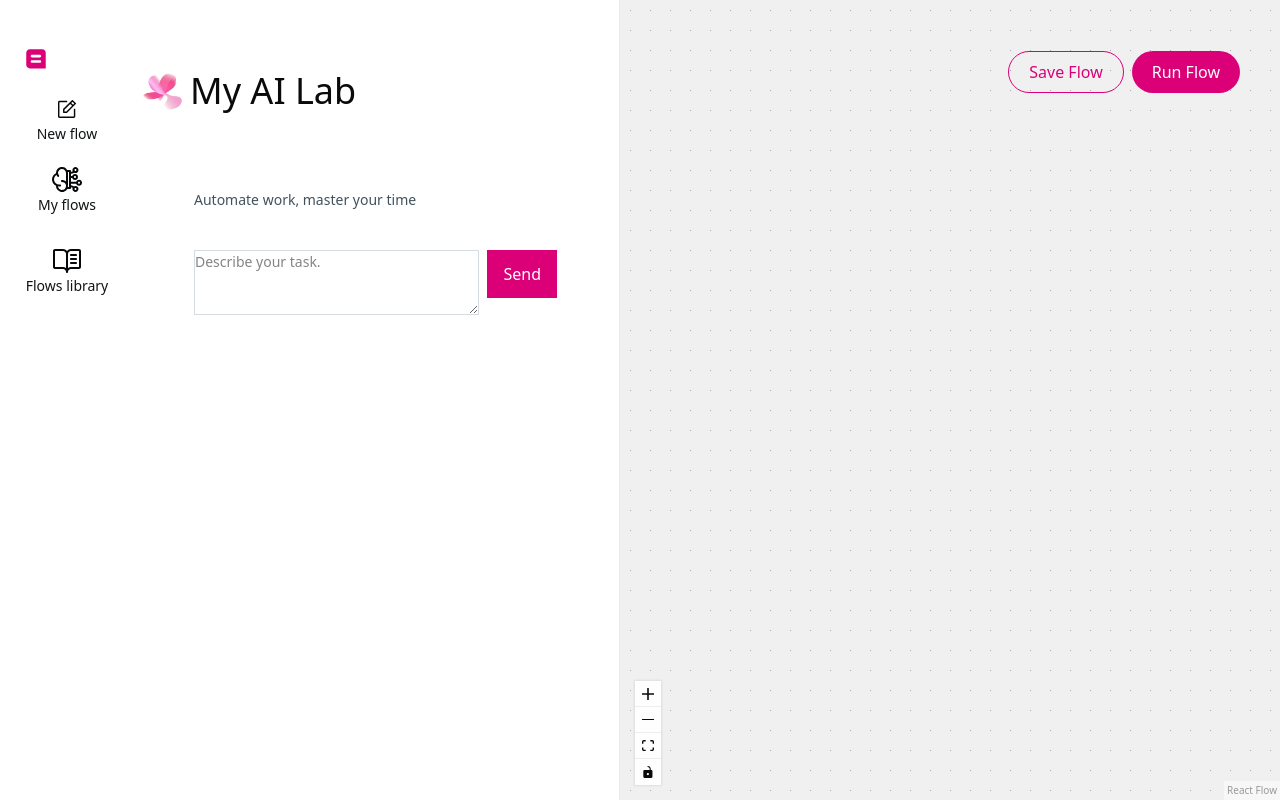
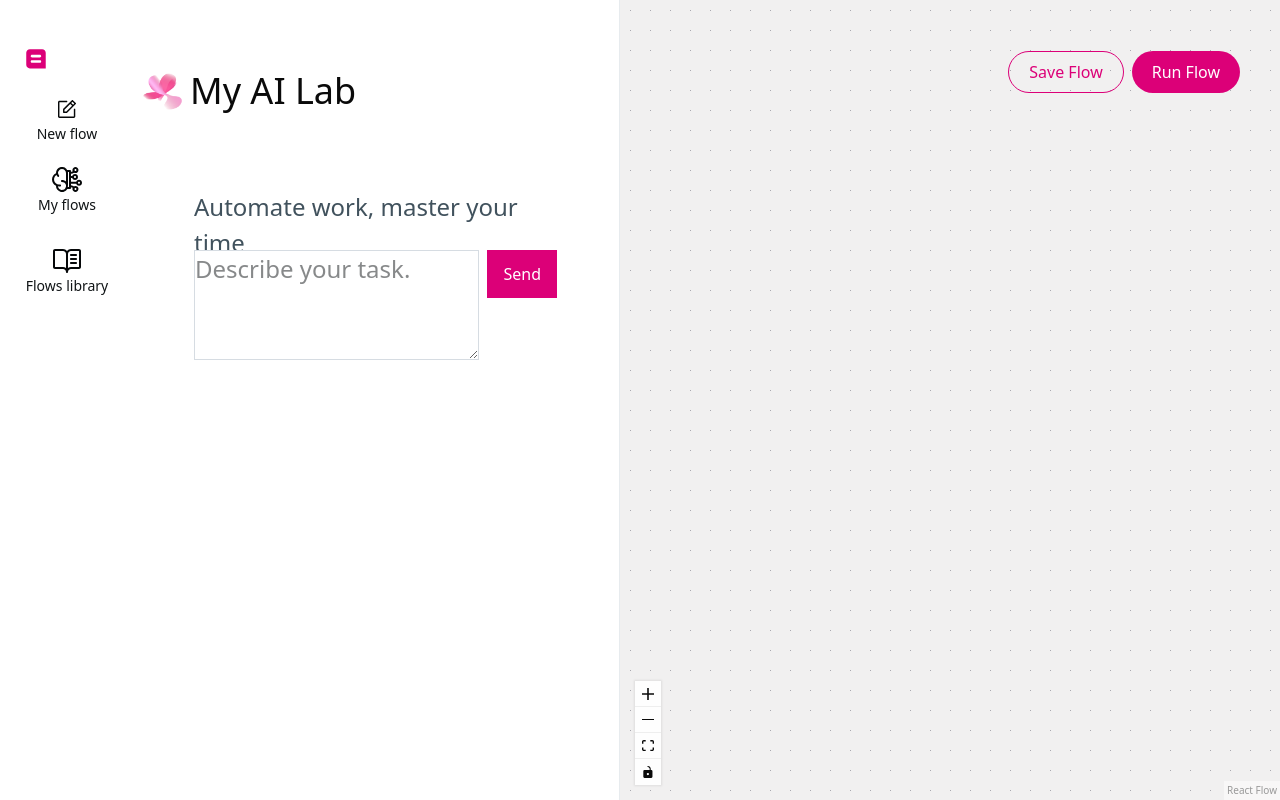
Before and after one commit to AntoineG-GitHub/BelfiusHackaton-frontend, a React (Vite) app: page / in a window 1280 px wide. Built offline with nearby package versions, Linux system fonts and the light colour scheme.

Commit message:
bigger fonts

```diff
--- a/src/components/Flow/TaskInput.tsx
+++ b/src/components/Flow/TaskInput.tsx
@@ -24,7 +24,7 @@ export function TaskInput({ value, onChange, onSubmit }: TaskInputProps) {
         value={value}
         onChange={(e) => onChange(e.target.value)}
         placeholder="Describe your task."
-        className="flex-1 bg-white border border-[#d6dce2] p-[15px] text-[14px] h-[49px]"
+        className="flex-1 bg-white border border-[#d6dce2] p-[15px] text-[14px] h-[49px] task-prompt"
         rows={3}
       />
 
--- a/src/index.css
+++ b/src/index.css
@@ -1342,6 +1342,11 @@ html {
 }
 
 .tagline {
-  font-size: 14px;
+  font-size: 24px;
   color: #41525d;
 }
+
+.task-prompt {
+  font-size: 24px;
+  color: #101416;
+}
```
